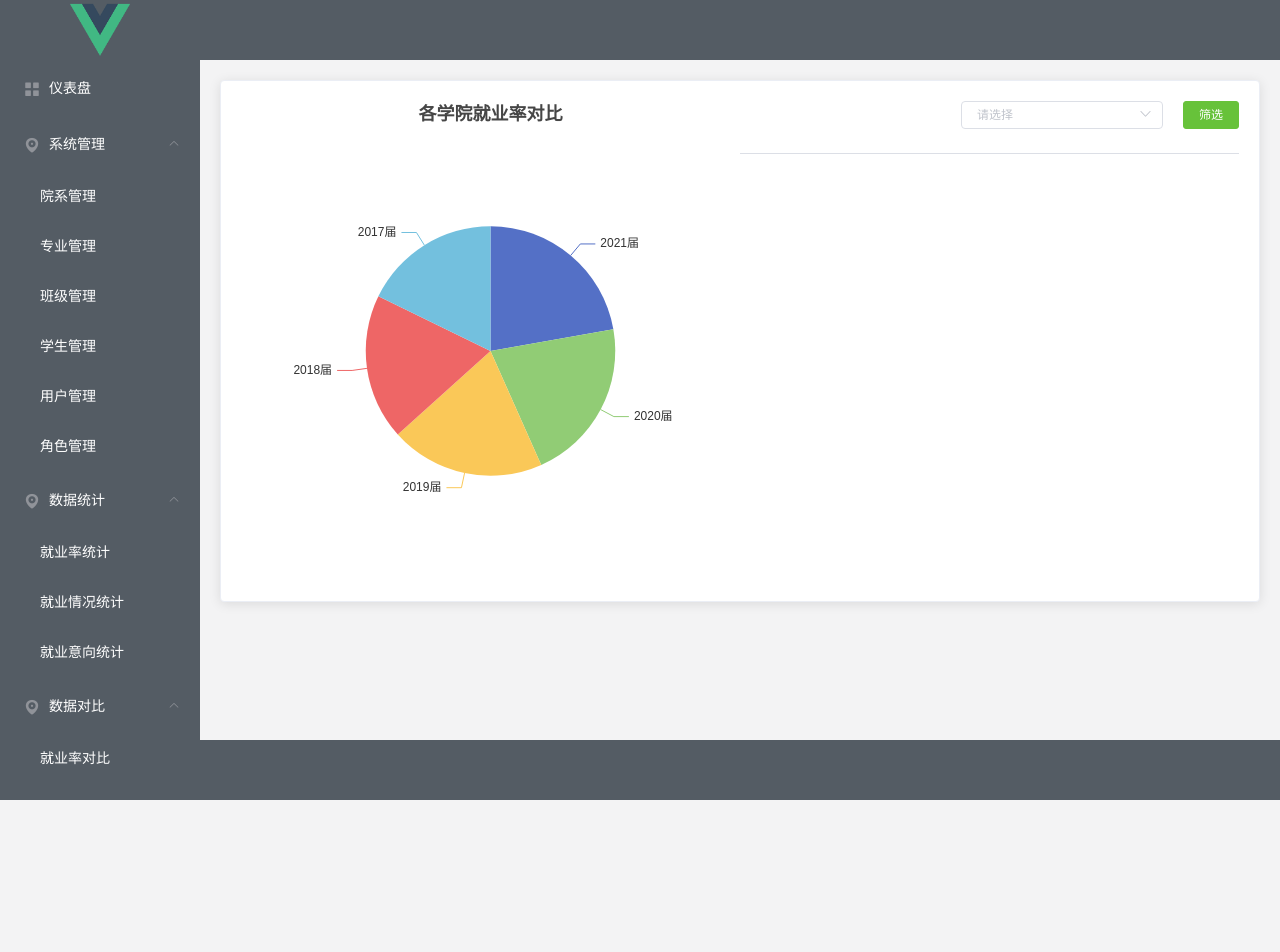
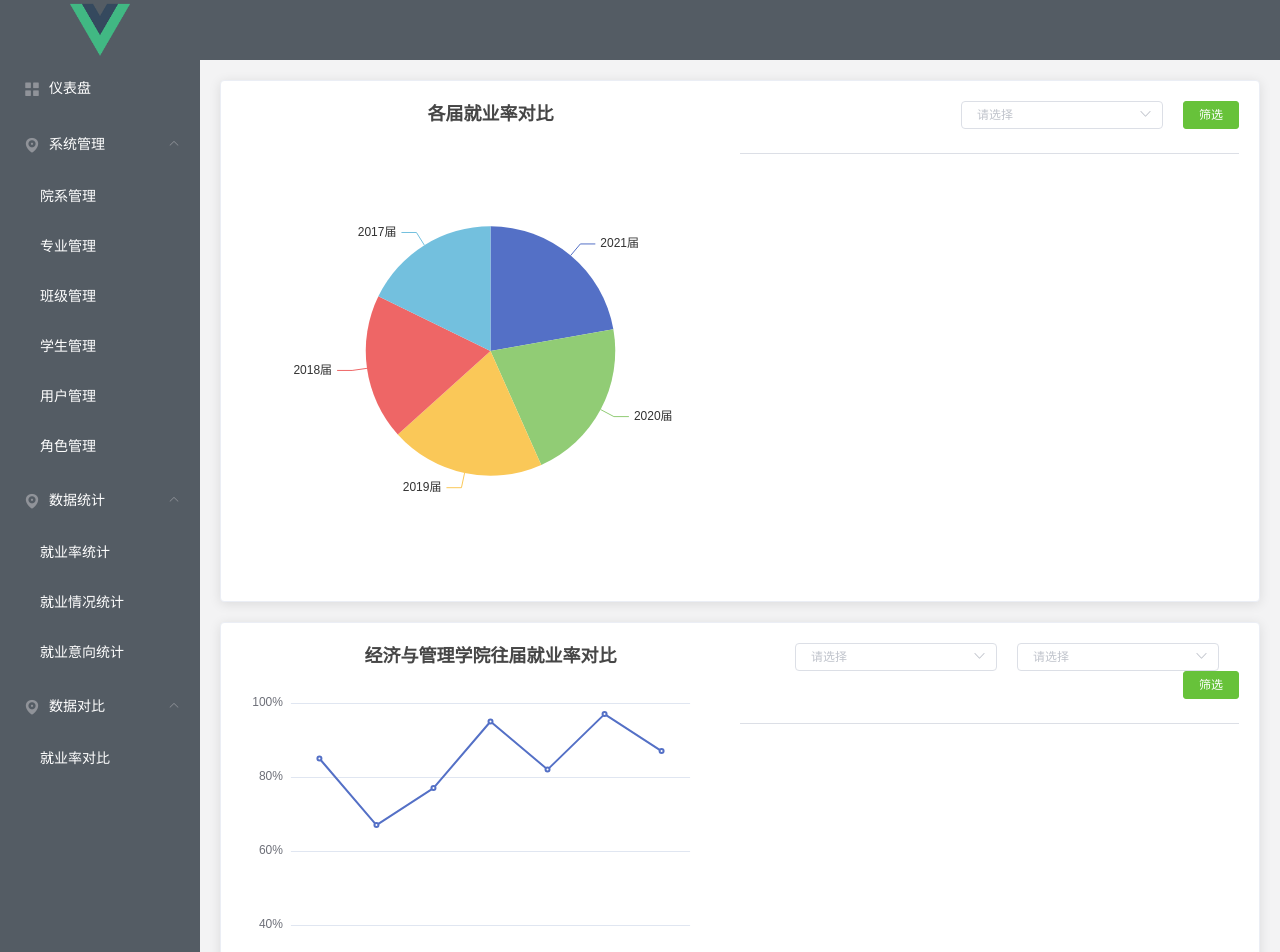
Before and after one commit to Nethercat7/yuio-web, a Vue app: page /compare/eRate in a window 1280 px wide. Shown: the top 952 px of the page. Before the commit the page ends 800 px from the top, so only its background shows below. Built offline with nearby package versions, Linux system fonts and the light colour scheme.

Commit message:
封装折线图组件

```diff
--- /dev/null
+++ b/src/components/Charts/line.vue
@@ -0,0 +1,92 @@
+<template>
+  <div :id="id" :style="{ width: width, height: height, margin: margin }"></div>
+</template>
+
+<script>
+import * as echarts from "echarts";
+export default {
+  name: "LineChart",
+  props: {
+    id: {
+      type: String,
+      default: "main",
+    },
+    width: {
+      type: String,
+      default: "100%",
+    },
+    height: {
+      type: String,
+      default: "500px",
+    },
+    margin: {
+      type: String,
+      default: "auto",
+    },
+    title: {
+      type: String,
+      default: "",
+    },
+    subtitle: {
+      type: String,
+      default: "",
+    },
+    seriesName: {
+      type: Array,
+      default: null,
+    },
+    seriesData: {
+      type: Array,
+      default: null,
+    },
+    suffix: {
+      type: String,
+      default: "",
+    },
+  },
+  methods: {
+    initial() {
+      var chartDom = document.getElementById(this.id);
+      var myChart = echarts.init(chartDom);
+      var option;
+
+      option = {
+        title: {
+          text: this.title,
+          subtext: this.subtitle,
+          left: "center",
+        },
+        tooltip: {
+          trigger: "axis",
+          formatter: "{b}： {c}" + this.suffix,
+        },
+        xAxis: {
+          type: "category",
+          data: this.seriesName,
+        },
+        yAxis: {
+          type: "value",
+          axisLabel: {
+            interval: "auto",
+            formatter: "{value}" + this.suffix,
+          },
+        },
+        series: [
+          {
+            data: this.seriesData,
+            type: "line",
+          },
+        ],
+      };
+
+      option && myChart.setOption(option);
+    },
+  },
+  mounted() {
+    this.initial();
+  },
+};
+</script>
+
+<style>
+</style>
--- a/src/views/compare/eRate/index.vue
+++ b/src/views/compare/eRate/index.vue
@@ -1,12 +1,60 @@
 <template>
   <div>
+    <!-- 各届总就业率对比 -->
+    <el-row class="mb-20">
+      <el-card>
+        <el-col :span="12">
+          <Pie id="schoolCompare" :data="data" title="各届就业率对比" suffix="%"></Pie>
+        </el-col>
+        <el-col :span="12">
+          <div style="text-align:right">
+            <el-select
+              v-model="value"
+              multiple
+              collapse-tags
+              style="margin-right: 20px"
+              placeholder="请选择"
+              size="mini"
+            >
+              <el-option
+                v-for="item in options"
+                :key="item.value"
+                :label="item.label"
+                :value="item.value"
+              >
+              </el-option>
+            </el-select>
+            <el-button size="mini" type="success">筛选</el-button>
+          </div>
+          <el-divider></el-divider>
+        </el-col>
+      </el-card>
+    </el-row>
+    <!-- 各学院就业率对比 -->
     <el-row>
       <el-card>
         <el-col :span="12">
-          <Pie id="e-rate-compare" :data="data" title="各学院就业率对比" suffix="%"></Pie>
+          <LineChart id="collegeCompare" :seriesName="collegeName" :seriesData="collegeData" suffix="%" title="经济与管理学院往届就业率对比"></LineChart>
         </el-col>
         <el-col :span="12">
           <div style="text-align:right">
+            <el-select
+              v-model="value"
+              multiple
+              collapse-tags
+              style="margin-right: 20px"
+              placeholder="请选择"
+              size="mini"
+            >
+              <el-option
+                v-for="item in options"
+                :key="item.value"
+                :label="item.label"
+                :value="item.value"
+              >
+              </el-option>
+            </el-select>
+
             <el-select
               v-model="value"
               multiple
@@ -34,11 +82,13 @@
 
 <script>
 import Pie from "@/components/charts/pie";
+import LineChart from  "@/components/charts/line";
 
 export default {
   name: "EmploymentRateCompare",
   components: {
     Pie,
+    LineChart
   },
   data() {
     return {
@@ -72,6 +122,8 @@ export default {
         },
       ],
       value: [],
+      collegeName:['2021','2020','2019','2018','2016','2015','2014'],
+      collegeData:[85,67,77,95,82,97,87]
     };
   },
 };
```
